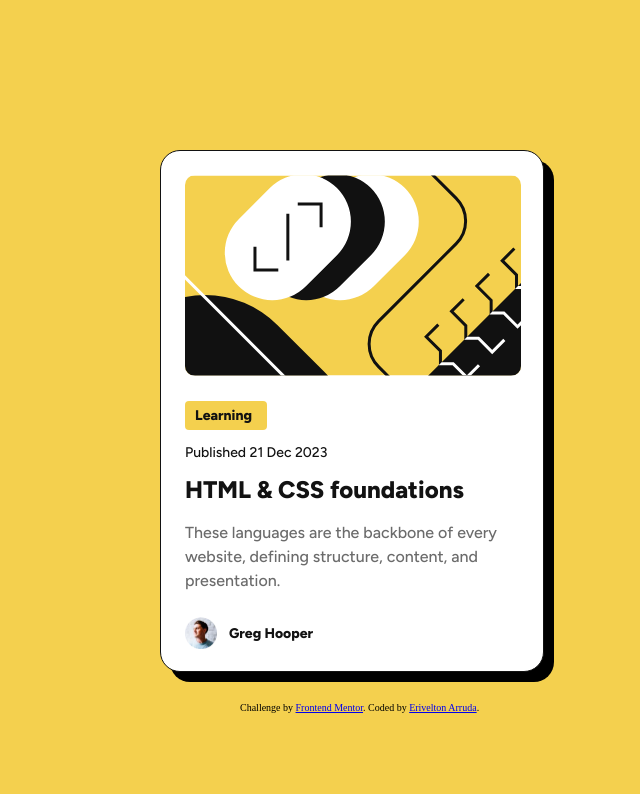
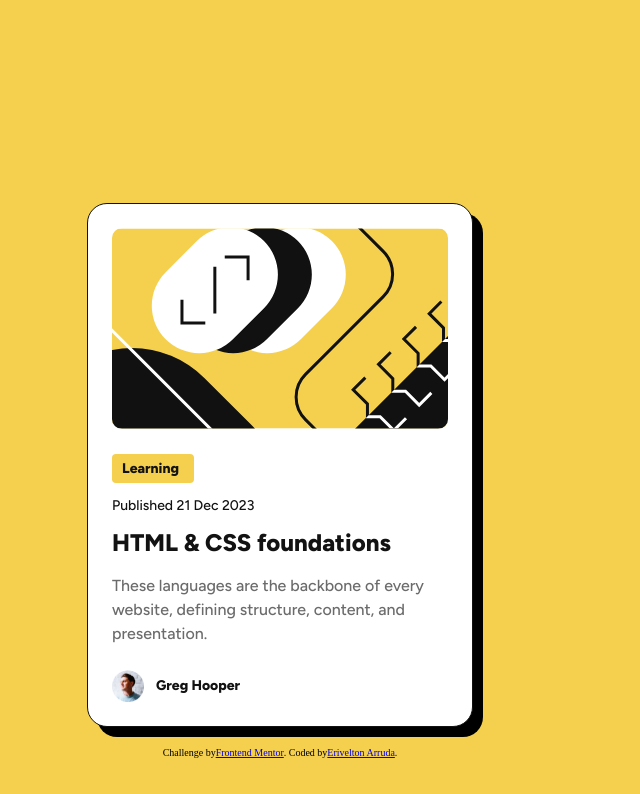
Before and after one commit to EriveltonArruda/FrontendMentor-blog-preview-card, a plain HTML site: page index.html in a window 1280 px wide. Shown: the top 794 px of the page, without its empty margins (440-1080 px from the left). Drawn offline with Linux system fonts and the light colour scheme.

Commit message:
Corrigindo posicionamento do card

```diff
--- a/assets/css/style.css
+++ b/assets/css/style.css
@@ -14,13 +14,19 @@ body {
   background-color: hsl(47, 88%, 63%);
 }
 
+.container {
+  height: 100%;
+  width: 100%;
+  display: flex;
+  flex-direction: column;
+  justify-content: center;
+  align-items: center;
+}
+
 .card {
   display: flex;
   flex-direction: column;
   gap: 2.4rem;
-  width: 38.4rem;
-  height: 52.2rem;
-  margin: 15rem 60rem;
   background-color: hsl(0, 0%, 100%);
   padding: 2.4rem;
   border: 1px solid hsl(0, 0%, 7%);
@@ -108,6 +114,8 @@ body {
 }
 
 .attribution {
-  margin-top: -12rem;
-  margin-left: 68rem;
+  display: flex;
+  justify-content: center;
+  align-items: center;
+  margin-top: 2rem;
 }
--- a/index.html
+++ b/index.html
@@ -17,9 +17,12 @@
     <title>Frontend Mentor | Blog preview card</title>
   </head>
   <body>
+    <div class="container">
       <div class="card">
         <div class="card-img">
-        <img src="assets/images/illustration-article.svg" alt="" />
+          <img
+            src="assets/images/illustration-article.svg"
+            alt="illustration of blog" />
         </div>
         <div class="text-area">
           <div class="learning">
@@ -28,12 +31,12 @@
           <p>Published 21 Dec 2023</p>
           <h1>HTML & CSS foundations</h1>
           <p class="context">
-          These languages are the backbone of every website, defining structure,
-          content, and presentation.
+            These languages are the backbone of every website, defining
+            structure, content, and presentation.
           </p>
         </div>
         <div class="author">
-        <img src="assets/images/image-avatar.webp" alt="" />
+          <img src="assets/images/image-avatar.webp" alt="avatar" />
           <p>Greg Hooper</p>
         </div>
       </div>
@@ -48,5 +51,6 @@
         >. Coded by
         <a href="https://github.com/EriveltonArruda">Erivelton Arruda</a>.
       </div>
+    </div>
   </body>
 </html>
```
Lines whose indentation alone changed are shown as unchanged.
